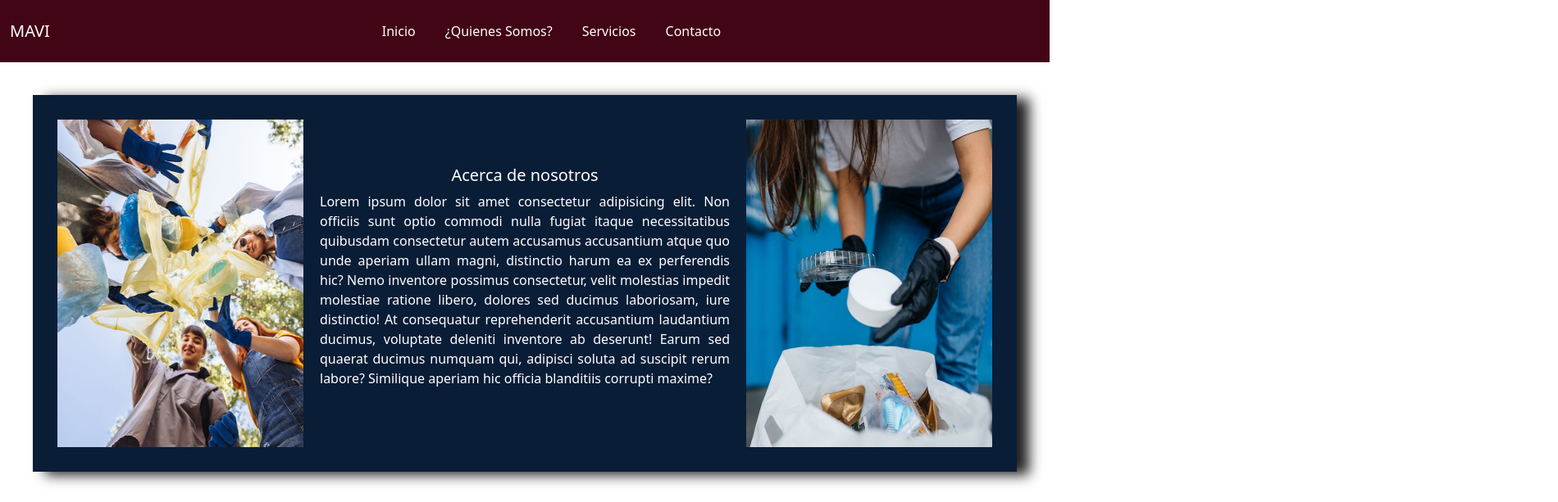
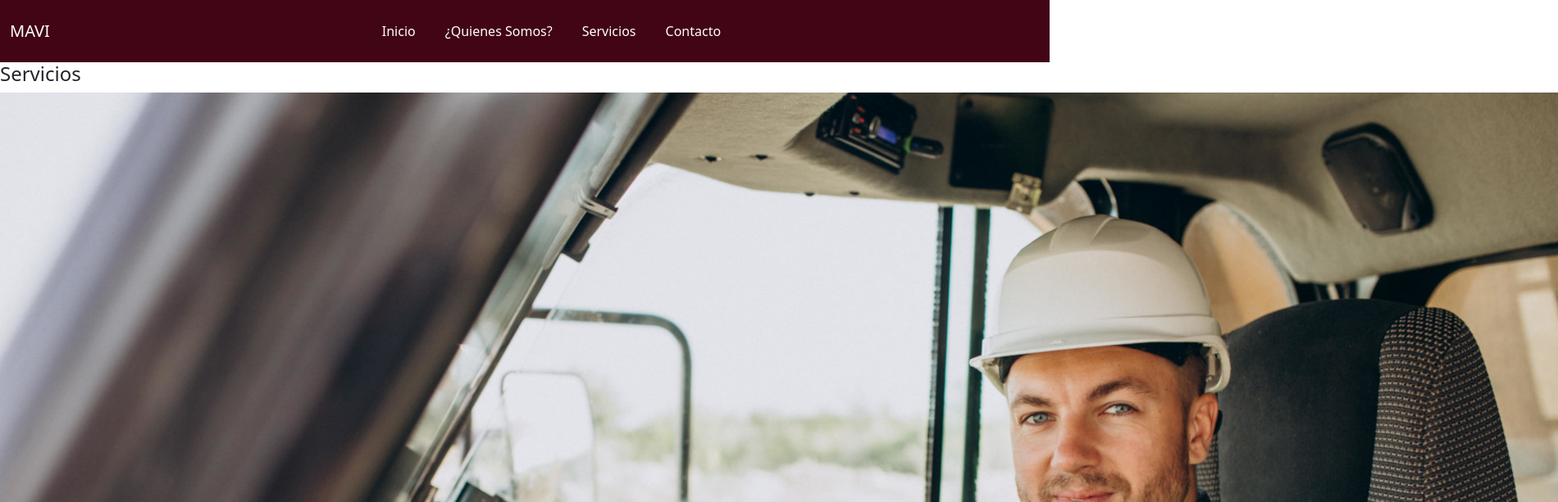
Before and after one commit to TenienteDan195/Tarea-sas2, a website: page assets/pages/servicios.html in a window 1280 px wide. Shown: the top 613 px of the page at 82% size, 1900 px wide, since content can reach past the window. Drawn offline with nearby package versions, Linux system fonts and the light colour scheme.

Commit message:
agrege imagen

```diff
--- a/assets/pages/servicios.html
+++ b/assets/pages/servicios.html
@@ -8,7 +8,7 @@
     <script src="https://cdn.jsdelivr.net/npm/bootstrap@5.2.0-beta1/dist/js/bootstrap.bundle.min.js" integrity="sha384-pprn3073KE6tl6bjs2QrFaJGz5/SUsLqktiwsUTF55Jfv3qYSDhgCecCxMW52nD2" crossorigin="anonymous"></script>
     <script src="https://kit.fontawesome.com/dc24c6b2de.js" crossorigin="anonymous"></script>
     <link rel="stylesheet" href="../css/style.css">
-    <title>¿Quienes somos?</title>
+    <title>Servicios</title>
 </head>
 <body>
     <header>
@@ -38,18 +38,12 @@
           </nav>
     </header>
     <main>
-            <div class="Quien">
-                <div class="nosotros-2">
-                    <img src="../img/about-2.jpg" alt="">
-                </div>
-                <div class="about-us">
-                    <h5>Acerca de nosotros</h5>
-                    <p>Lorem ipsum dolor sit amet consectetur adipisicing elit. Non officiis sunt optio commodi nulla fugiat itaque necessitatibus quibusdam consectetur autem accusamus accusantium atque quo unde aperiam ullam magni, distinctio harum ea ex perferendis hic? Nemo inventore possimus consectetur, velit molestias impedit molestiae ratione libero, dolores sed ducimus laboriosam, iure distinctio! At consequatur reprehenderit accusantium laudantium ducimus, voluptate deleniti inventore ab deserunt! Earum sed quaerat ducimus numquam qui, adipisci soluta ad suscipit rerum labore? Similique aperiam hic officia blanditiis corrupti maxime?</p>
-                </div>
-                <div class="nosotros">
-                    <img src="../img/about-1.jpg" alt="">
-                </div>
+        <div class="servicio">
+            <div class="service">
+                <h4>Servicios</h4>
+                <img src="../img/service.jpg" alt="">
             </div>
+        </div>
     </main>
     <footer>
       <div class="baner">
--- a/assets/scss/style.scss
+++ b/assets/scss/style.scss
@@ -233,3 +233,9 @@
         }
     }
 }
+
+.servicio{
+    .service{
+
+    }
+}
```
Also changed, not shown: assets/img/service.jpg (added), assets/img/single.jpg (deleted), assets/img/team-1.jpg (deleted), assets/img/team-2.jpg (deleted), assets/img/team-3.jpg (deleted), assets/img/team-4.jpg (deleted), assets/img/testimonial-1.jpg (deleted), assets/img/testimonial-2.jpg (deleted), assets/img/testimonial-3.jpg (deleted), assets/img/testimonial-4.jpg (deleted).
